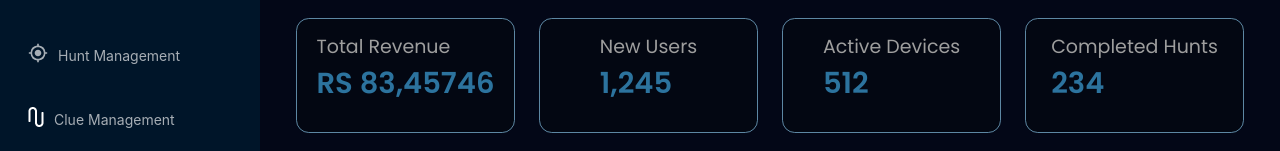
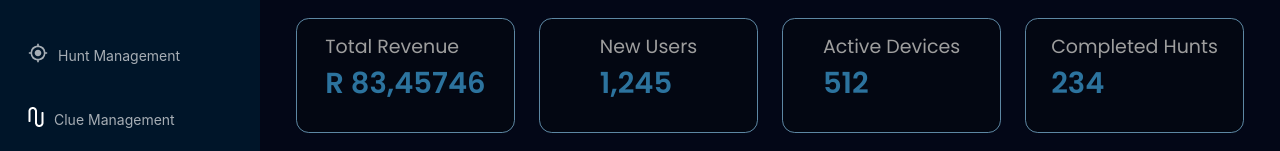
Before and after one commit to Sahareior/janemaan, a React (Vite) app: page /prize in a window 1280 px wide. Shown: the part 126-277 px from the top of the page. Built offline with nearby package versions, Linux system fonts and the light colour scheme.

Commit message:
fixed a small issue

```diff
--- a/src/components/Dashboard/pages/PrizeClaim/PrizeClaim.jsx
+++ b/src/components/Dashboard/pages/PrizeClaim/PrizeClaim.jsx
@@ -16,7 +16,7 @@ const PrizeClaim = () => {
     <div className="p-5">
       <div>
         <div className="grid grid-cols-1 sm:grid-cols-2 lg:grid-cols-4 gap-6">
-          <StatCard title="Total Revenue" value="RS 83,45746" />
+          <StatCard title="Total Revenue" value="R 83,45746" />
           <StatCard title="New Users" value="1,245" />
           <StatCard title="Active Devices" value="512" />
           <StatCard title="Completed Hunts" value="234" />
```
